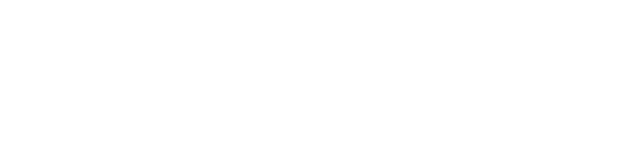
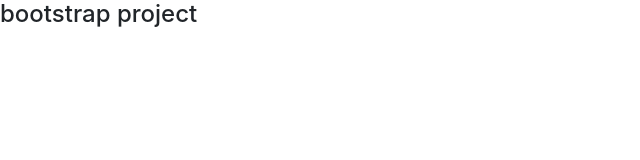
Before and after one commit to GiwaHalim/ik-big-head, a plain HTML site: page index.html in a window 1280 px wide. Shown: the whole page, without its empty margins (0-640 px from the left). Drawn offline with nearby package versions, Linux system fonts and the light colour scheme.

Commit message:
added first div

```diff
--- a/index.html
+++ b/index.html
@@ -9,6 +9,9 @@
 
 </head>
 <body>
+    <div>
+        <h4>bootstrap project</h4>
+    </div>
 
 
 
```
